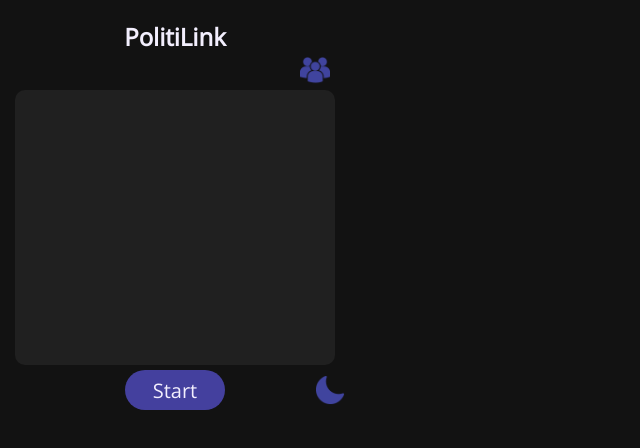
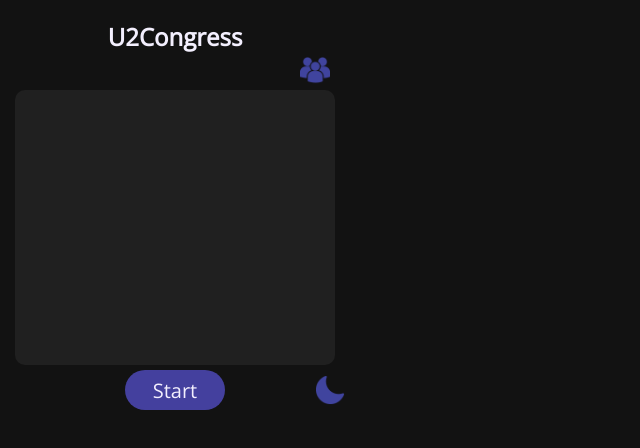
Before and after one commit to Sgandhi10/Hackviolet-2023, a browser extension: page hello.html in a window 1280 px wide. Shown: the whole page, without its empty margins (0-640 px from the left). Drawn offline with nearby package versions, Linux system fonts and the light colour scheme.

Commit message:
Revert "Update hello.html"
This reverts commit bf62bf9900e6abf1187d32e4a23992ced7cf8f34.

```diff
--- a/hello.html
+++ b/hello.html
@@ -11,7 +11,7 @@
   <body>
     <section id="heading">
       <center>
-        <h1>PolitiLink</h1>
+        <h1>U2Congress</h1>
       </center>
     </section>
 
```
